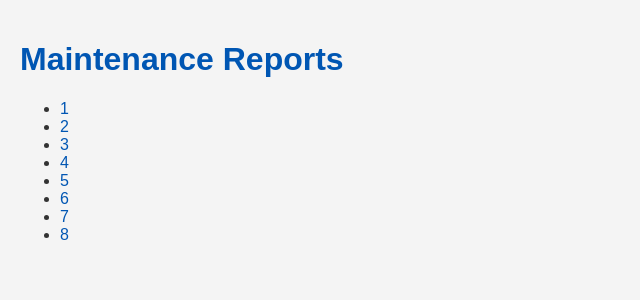
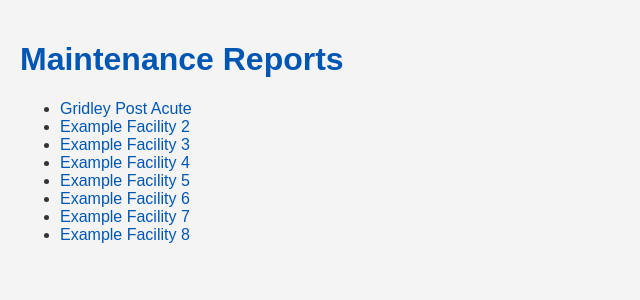
Before and after one commit to SolStonez/SolStonez.github.io, a Next.js app: page / in a window 1280 px wide. Shown: the top 300 px of the page, without its empty margins (0-640 px from the left). Built offline with nearby package versions, Linux system fonts and the light colour scheme.

Commit message:
add names to index

```diff
--- a/src/pages/index.tsx
+++ b/src/pages/index.tsx
@@ -1,13 +1,27 @@
 import Link from 'next/link';
+import { useState, useEffect } from 'react';
 
 const Home: React.FC = () => {
+
+  const facilityNames: { [key: number]: string } = {
+    1: 'Gridley Post Acute',
+    2: 'Example Facility 2',
+    3: 'Example Facility 3',
+    4: 'Example Facility 4',
+    5: 'Example Facility 5',
+    6: 'Example Facility 6',
+    7: 'Example Facility 7',
+    8: 'Example Facility 8',
+  };
+
+
   return (
     <div>
       <h1>Maintenance Reports</h1>
       <ul>
         {[1, 2, 3, 4, 5, 6, 7, 8].map((facility) => (
           <li key={facility}>
-            <Link href={`/facility/${facility}`}>{facility}</Link>
+            <Link href={`/facility/${facility}`}>{facilityNames[facility]}</Link>
           </li>
         ))}
       </ul>
```
